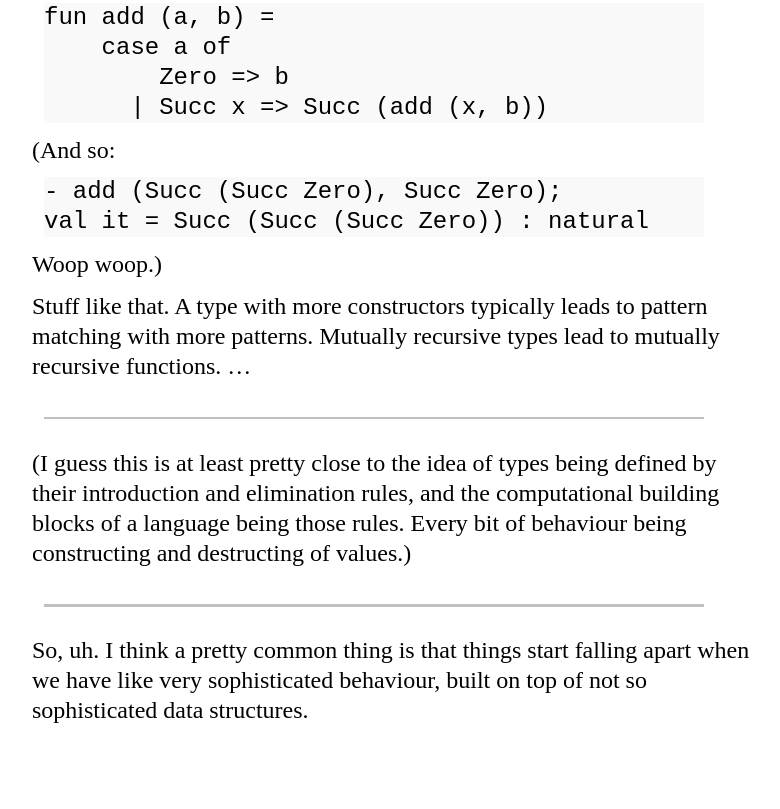
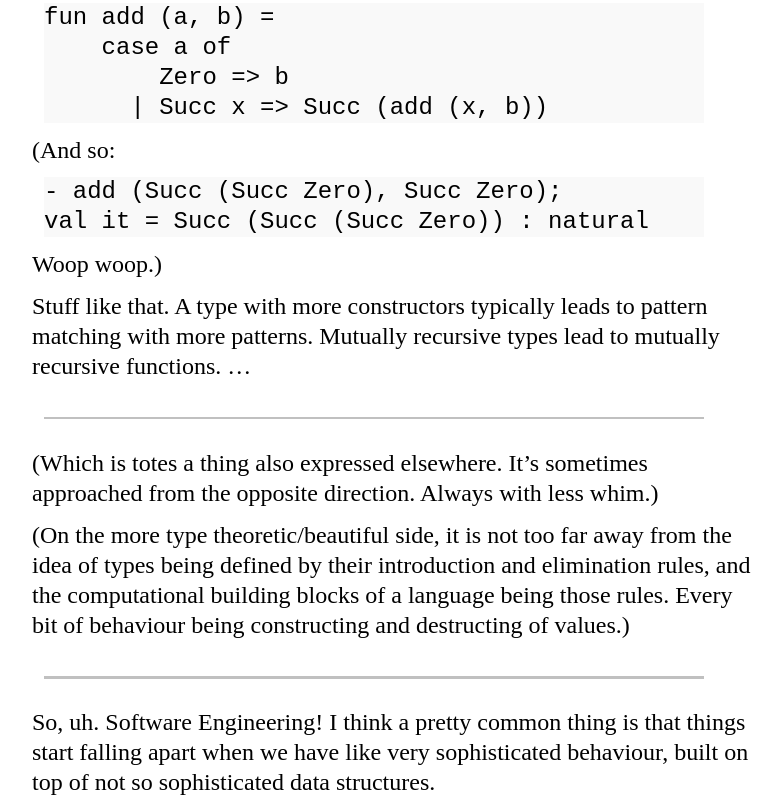
Before and after one commit to llama-the-ultimate/llama-the-ultimate.github.io-old, a plain HTML site: page notes/data-functions.html in a window 1280 px wide. Shown: the part 499-1308 px from the top of the page, without its empty margins (248-1028 px from the left). Before the commit the page ends 1236 px from the top, so only its background shows below. Drawn offline with Linux system fonts and the light colour scheme.

Commit message:
stuff-stuff

```diff
--- a/notes/data-functions.html
+++ b/notes/data-functions.html
@@ -7,5 +7,5 @@ And as the datatypes become more complicated and sophisticated, then, kind of
     case a of
         Zero =&gt; b
       | Succ x =&gt; Succ (add (x, b))</pre><p>(And so:</p><pre>- add (Succ (Succ Zero), Succ Zero);
-val it = Succ (Succ (Succ Zero)) : natural</pre><p>Woop woop.)</p><p>Stuff like that. A type with more constructors typically leads to pattern matching with more patterns. Mutually recursive types lead to mutually recursive functions. …</p><hr/><p>(I guess this is at least pretty close to the idea of types being defined by their introduction and elimination rules, and the computational building blocks of a language being those rules.
-Every bit of behaviour being constructing and destructing of values.)</p><hr/><p>So, uh. I think a pretty common thing is that things start falling apart when we have like very sophisticated behaviour, built on top of not so sophisticated data structures.</p></div></div></body></html>
+val it = Succ (Succ (Succ Zero)) : natural</pre><p>Woop woop.)</p><p>Stuff like that. A type with more constructors typically leads to pattern matching with more patterns. Mutually recursive types lead to mutually recursive functions. …</p><hr/><p>(Which is totes a thing also expressed elsewhere. It’s sometimes approached from the opposite direction. Always with less whim.)</p><p>(On the more type theoretic/beautiful side, it is not too far away from the idea of types being defined by their introduction and elimination rules, and the computational building blocks of a language being those rules.
+Every bit of behaviour being constructing and destructing of values.)</p><hr/><p>So, uh. Software Engineering! I think a pretty common thing is that things start falling apart when we have like very sophisticated behaviour, built on top of not so sophisticated data structures.</p></div></div></body></html>
```
Also changed, not shown: 1 other file.
